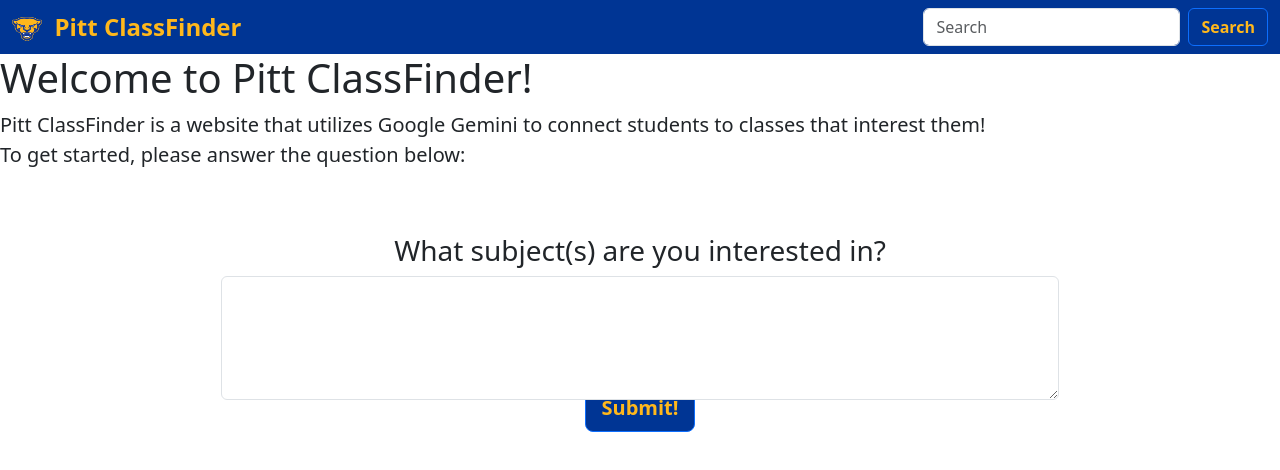
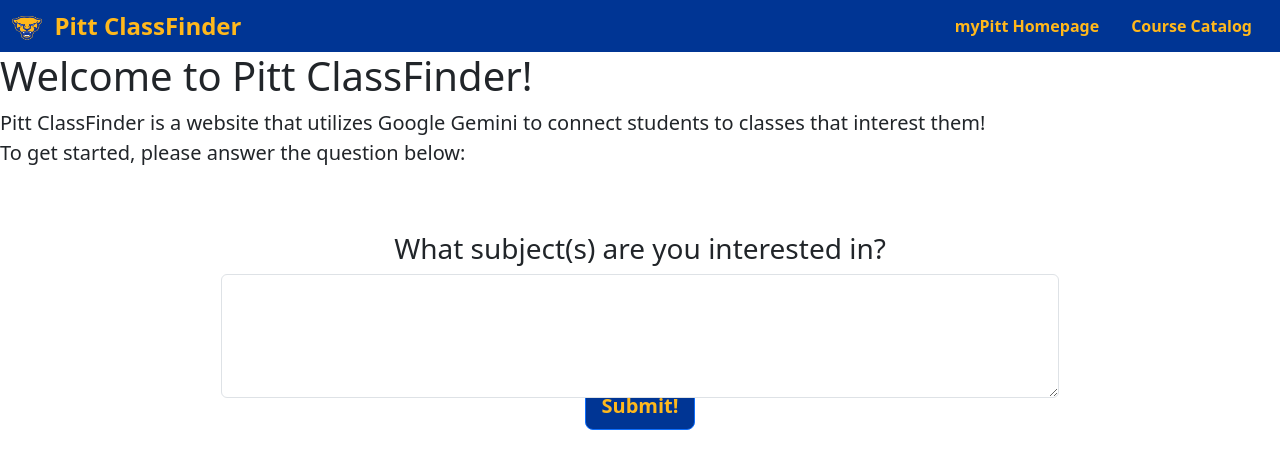
Before and after one commit to LOB628/steelhacks2024, a React (Vite) app in the folder steelhacks2024/: page / in a window 1280 px wide. Shown: the top 470 px of the page. Built offline with nearby package versions, Linux system fonts and the light colour scheme.

Commit message:
New links to navbar

```diff
--- a/steelhacks2024/src/components/HomeScreen.tsx
+++ b/steelhacks2024/src/components/HomeScreen.tsx
@@ -1,9 +1,9 @@
-import Dropdown from 'react-bootstrap/Dropdown'
+//import Dropdown from 'react-bootstrap/Dropdown'
 import { useState } from 'react';
 import axios from 'axios';
 
 function HomeScreen() {
-    const majors = [
+    /*const majors = [
         "Accounting",
         "Actuarial Mathematics",
         "Africana Studies",
@@ -105,7 +105,8 @@
         "Theatre Arts",
         "Urban Planning and Geographic Analysis",
         "Urban Studies"
-      ];
+      ];*/
+
     const [isHovered, setIsHovered] = useState(false);
 
     const uri = "http://localhost:8080/api/gemini";
--- a/steelhacks2024/src/components/NavBar.tsx
+++ b/steelhacks2024/src/components/NavBar.tsx
@@ -1,7 +1,10 @@
 //import { Link } from "react-router-dom";
 import logo from "../assets/panthers_logo.png"
+import { useState } from "react"
 
 function NavBar() {
+    const [selectedItem, setSelectedItem] = useState(-1);
+
     return (
         <nav className="navbar navbar-expand-lg" style={{backgroundColor: "#003594"}}>
         <div className="container-fluid">
@@ -11,8 +14,27 @@
                     <span>&nbsp; Pitt ClassFinder</span>
                 </a>
             </div>
-            <div className="collapse navbar-collapse" id="navbarSupportedContent">
-            <ul className="navbar-nav me-auto mb-2 mb-lg-0">
+            <ul className="navbar-nav">
+                <li className="nav-item px-3"
+                onMouseEnter={() => {
+                    setSelectedItem(0);
+                }}
+                onMouseLeave={() => {
+                    setSelectedItem(-1);
+                }}
+                style={{backgroundColor: selectedItem === 0 ? "#0d6efd" : "transparent",}}>
+                    <a href="https://my.pitt.edu/" target="_blank" style={{fontWeight: "bold", color: "#FFB81C", textDecoration: "none"}}>myPitt Homepage</a>
+                </li>
+                <li className="nav-item px-3"
+                onMouseEnter={() => {
+                    setSelectedItem(1);
+                }}
+                onMouseLeave={() => {
+                    setSelectedItem(-1);
+                }}
+                style={{backgroundColor: selectedItem === 1 ? "#0d6efd" : "transparent",}}>
+                    <a href="https://catalog.upp.pitt.edu/index.php?catoid=225" target="_blank" style={{fontWeight: "bold", color: "#FFB81C", textDecoration: "none"}}>Course Catalog</a>
+                </li>
                 {/*<li className="nav-item">
                 <a className="nav-link active" aria-current="page" href="#">Home</a>
                 </li>
@@ -34,11 +56,10 @@
                 <a className="nav-link disabled" aria-disabled="true">Disabled</a>
                 </li>*/}
             </ul>
-            <form className="d-flex" role="search">
+            {/*<form className="d-flex" role="search">
                 <input className="form-control me-2" type="search" placeholder="Search" aria-label="Search" />
                 <button className="btn btn-outline-primary" type="submit" style={{fontWeight: "bold", color: "#FFB81C"}}>Search</button>
-            </form>
-            </div>
+            </form>*/}
         </div>
         </nav>
     );
```
